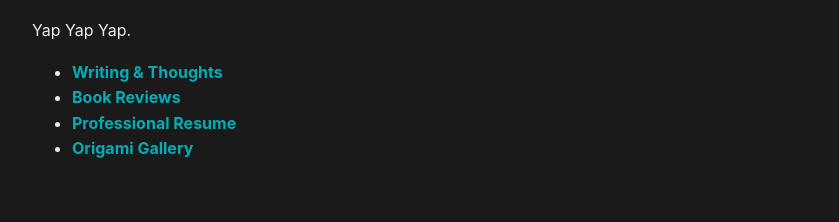
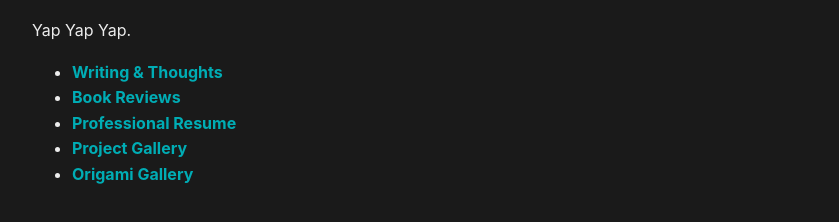
Before and after one commit to saadhya0102/saadhya0102.github.io, a plain HTML site: page index.html in a window 1280 px wide. Shown: the part 120-342 px from the top of the page, without its empty margins (208-1047 px from the left). Drawn offline with Linux system fonts and the light colour scheme.

Commit message:
added stuff

```diff
--- a/index.html
+++ b/index.html
@@ -14,6 +14,7 @@
                 <li><a href="blog.html">Writing & Thoughts</a></li>
                 <li><a href="books.html">Book Reviews</a></li>
                 <li><a href="resume.html">Professional Resume</a></li>
+                <li><a href="projects.html">Project Gallery</a></li>
                 <li><a href="origami.html">Origami Gallery</a></li>
             </ul>
         </nav>
```
Also changed, not shown: projects.html (added).
